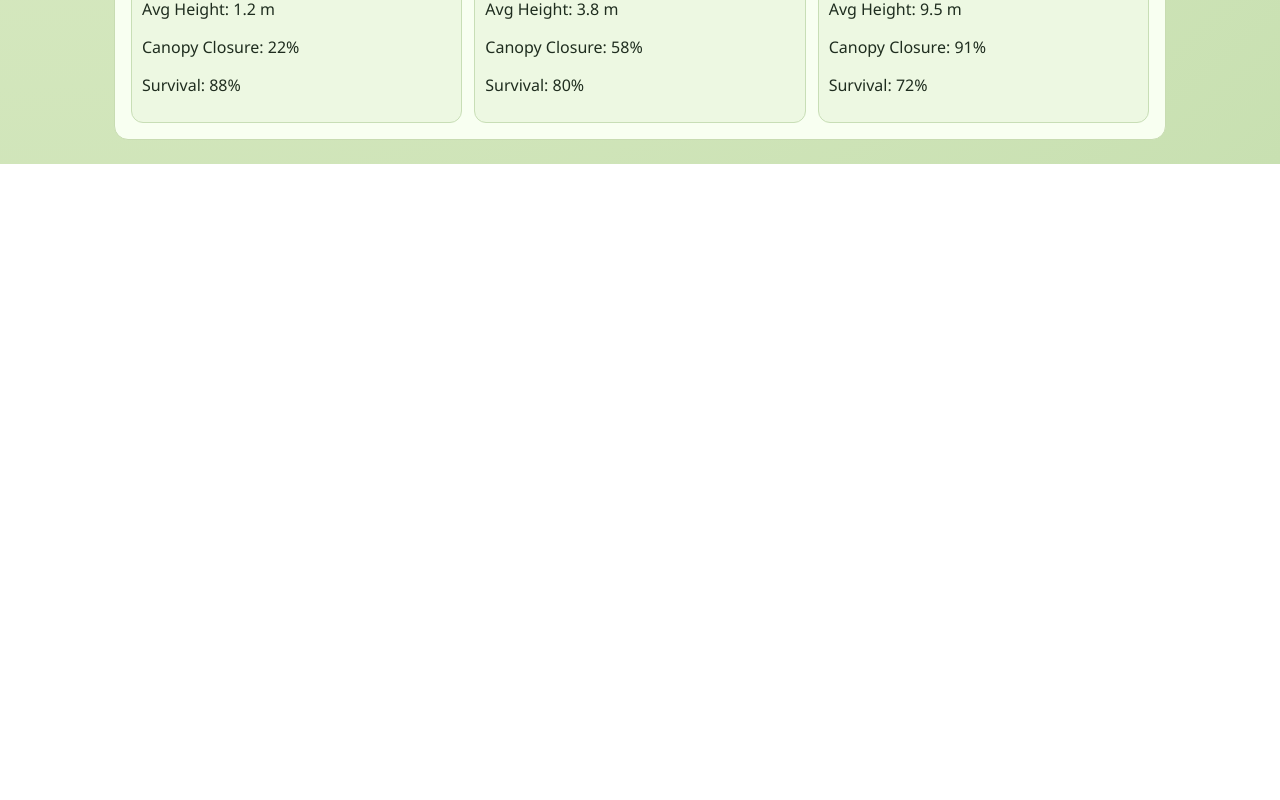
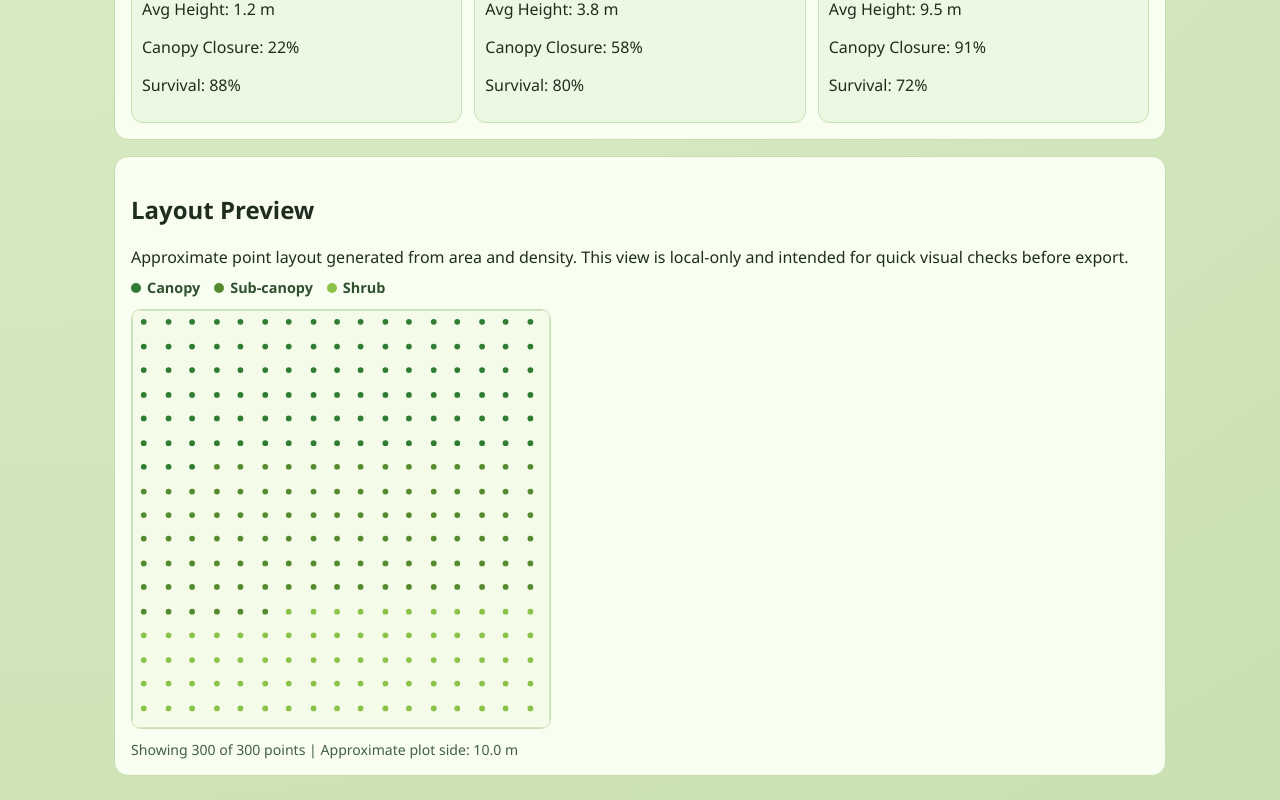
Before and after one commit to sivashankarplaraj/MiyawakiForestPlanning, a React (Vite) app: page / in a window 1280 px wide. Shown: the part 1354-2154 px from the top of the page. Before the commit the page ends 1518 px from the top, so only its background shows below. Built offline with nearby package versions, Linux system fonts and the light colour scheme.

Commit message:
feat(m1): add in-app spatial layout preview

```diff
--- a/src/App.tsx
+++ b/src/App.tsx
@@ -2,7 +2,7 @@ import { useEffect, useMemo, useState } from "react";
 import type { ChangeEvent } from "react";
 import { getPilotMetadata, getPilotSpeciesForPlanner } from "./data/pilotDataset";
 import { sampleSpecies } from "./data/sampleSpecies";
-import { createLayoutGeoJson, createLayoutSvg } from "./lib/layoutExport";
+import { createLayoutGeoJson, createLayoutSvg, generateLayoutPoints } from "./lib/layoutExport";
 import { generatePlan } from "./lib/planner";
 import { createPlanDocument, parsePlanDocument, toInputFromPlanDocument } from "./lib/planDocument";
 import type { ForestType, PlanInput } from "./types";
@@ -25,6 +25,7 @@ const defaultInput: PlanInput = {
 };
 
 const draftStorageKey = "miyawaki-plan-input-v1";
+const previewPointLimit = 1200;
 
 export default function App() {
   const pilotMetadata = useMemo(() => getPilotMetadata(), []);
@@ -49,6 +50,23 @@ export default function App() {
   const [statusMessage, setStatusMessage] = useState<string>("");
 
   const plan = useMemo(() => generatePlan(plannerSpecies, input), [input, plannerSpecies]);
+  const layoutPoints = useMemo(() => generateLayoutPoints(plan, input), [plan, input]);
+  const previewPoints = useMemo(() => layoutPoints.slice(0, previewPointLimit), [layoutPoints]);
+  const layoutSideM = useMemo(() => Math.max(1, Math.sqrt(input.areaM2)), [input.areaM2]);
+  const previewScale = useMemo(() => Math.max(4, 320 / layoutSideM), [layoutSideM]);
+  const previewSize = useMemo(() => Math.max(160, Math.round(layoutSideM * previewScale)), [layoutSideM, previewScale]);
+
+  function layerColor(layer: string): string {
+    if (layer === "canopy") {
+      return "#2e7d32";
+    }
+
+    if (layer === "sub_canopy") {
+      return "#558b2f";
+    }
+
+    return "#8bc34a";
+  }
 
   useEffect(() => {
     const savedDraft = window.localStorage.getItem(draftStorageKey);
@@ -337,6 +355,45 @@ export default function App() {
           ))}
         </div>
       </section>
+
+      <section className="card layout-preview">
+        <h2>Layout Preview</h2>
+        <p>
+          Approximate point layout generated from area and density. This view is local-only and intended for quick
+          visual checks before export.
+        </p>
+        <div className="layout-legend">
+          <span><i className="dot canopy" />Canopy</span>
+          <span><i className="dot subcanopy" />Sub-canopy</span>
+          <span><i className="dot shrub" />Shrub</span>
+        </div>
+        <svg
+          className="layout-canvas"
+          viewBox={`0 0 ${previewSize} ${previewSize}`}
+          width={previewSize}
+          height={previewSize}
+          role="img"
+          aria-label="Layout preview"
+        >
+          <rect x="0" y="0" width={previewSize} height={previewSize} fill="#f5fbe9" stroke="#bfd8a4" />
+          {previewPoints.map((point) => (
+            <circle
+              key={point.id}
+              cx={Math.round(point.x * previewScale)}
+              cy={Math.round(point.y * previewScale)}
+              r={2.2}
+              fill={layerColor(point.layer)}
+            >
+              <title>
+                {point.speciesName} ({point.layer})
+              </title>
+            </circle>
+          ))}
+        </svg>
+        <p className="layout-meta">
+          Showing {previewPoints.length} of {layoutPoints.length} points | Approximate plot side: {layoutSideM.toFixed(1)} m
+        </p>
+      </section>
     </div>
   );
 }
--- a/src/styles.css
+++ b/src/styles.css
@@ -159,6 +159,60 @@ td {
   margin: 0 0 8px;
 }
 
+.layout-preview p {
+  margin: 6px 0 0;
+}
+
+.layout-legend {
+  margin-top: 10px;
+  display: flex;
+  flex-wrap: wrap;
+  gap: 14px;
+  font-size: 0.9rem;
+  font-weight: 600;
+  color: #2f4f2f;
+}
+
+.layout-legend span {
+  display: inline-flex;
+  align-items: center;
+  gap: 6px;
+}
+
+.dot {
+  width: 10px;
+  height: 10px;
+  border-radius: 999px;
+  display: inline-block;
+}
+
+.dot.canopy {
+  background: #2e7d32;
+}
+
+.dot.subcanopy {
+  background: #558b2f;
+}
+
+.dot.shrub {
+  background: #8bc34a;
+}
+
+.layout-canvas {
+  margin-top: 12px;
+  border-radius: 10px;
+  border: 1px solid #c8deb6;
+  width: min(100%, 420px);
+  height: auto;
+  background: #f5fbe9;
+}
+
+.layout-meta {
+  margin-top: 8px;
+  color: #425d42;
+  font-size: 0.88rem;
+}
+
 @media (max-width: 640px) {
   .page {
     padding: 12px;
```
Also changed, not shown: 1 other file (tests, documents, lock files or other folders).
